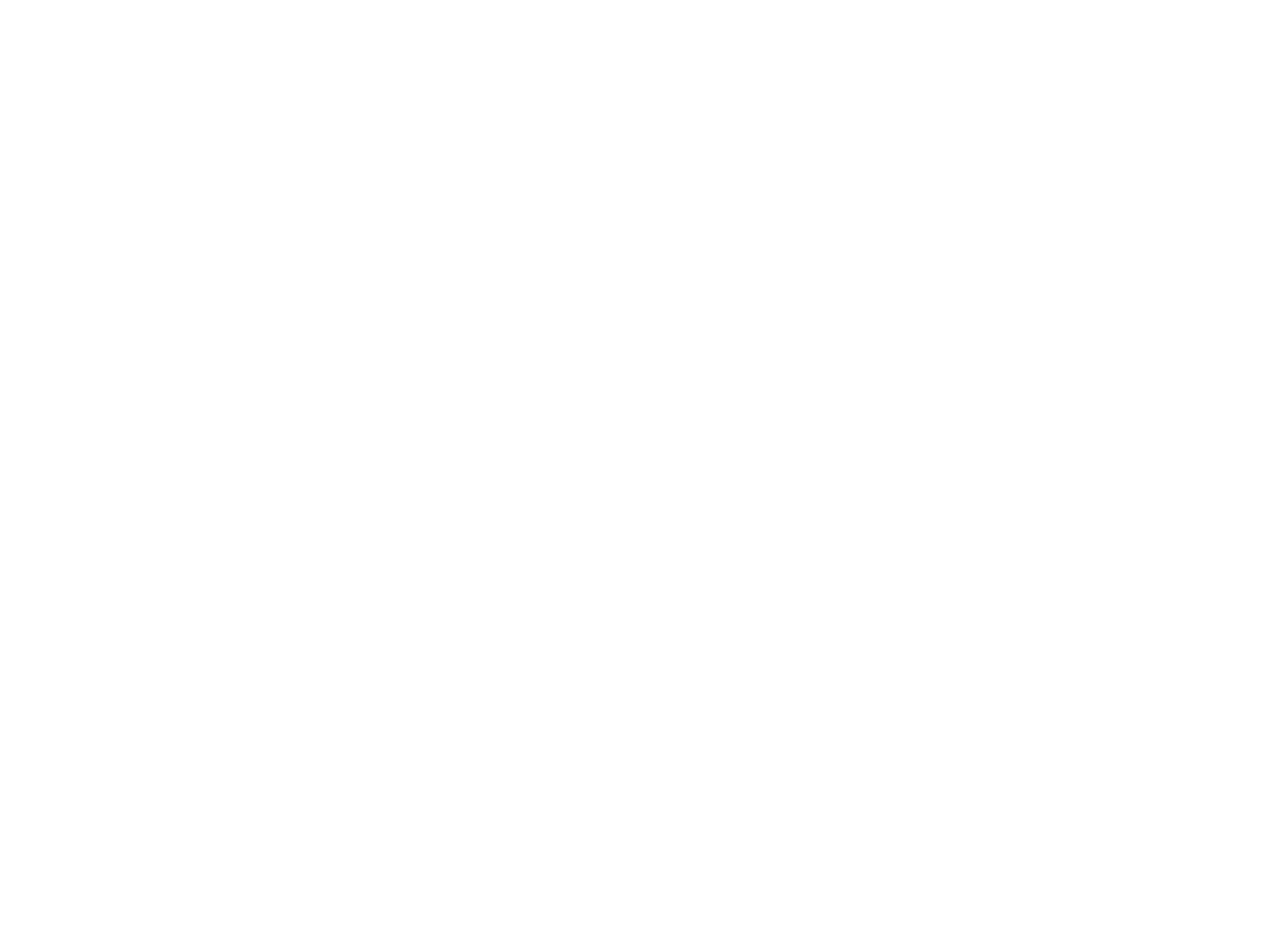
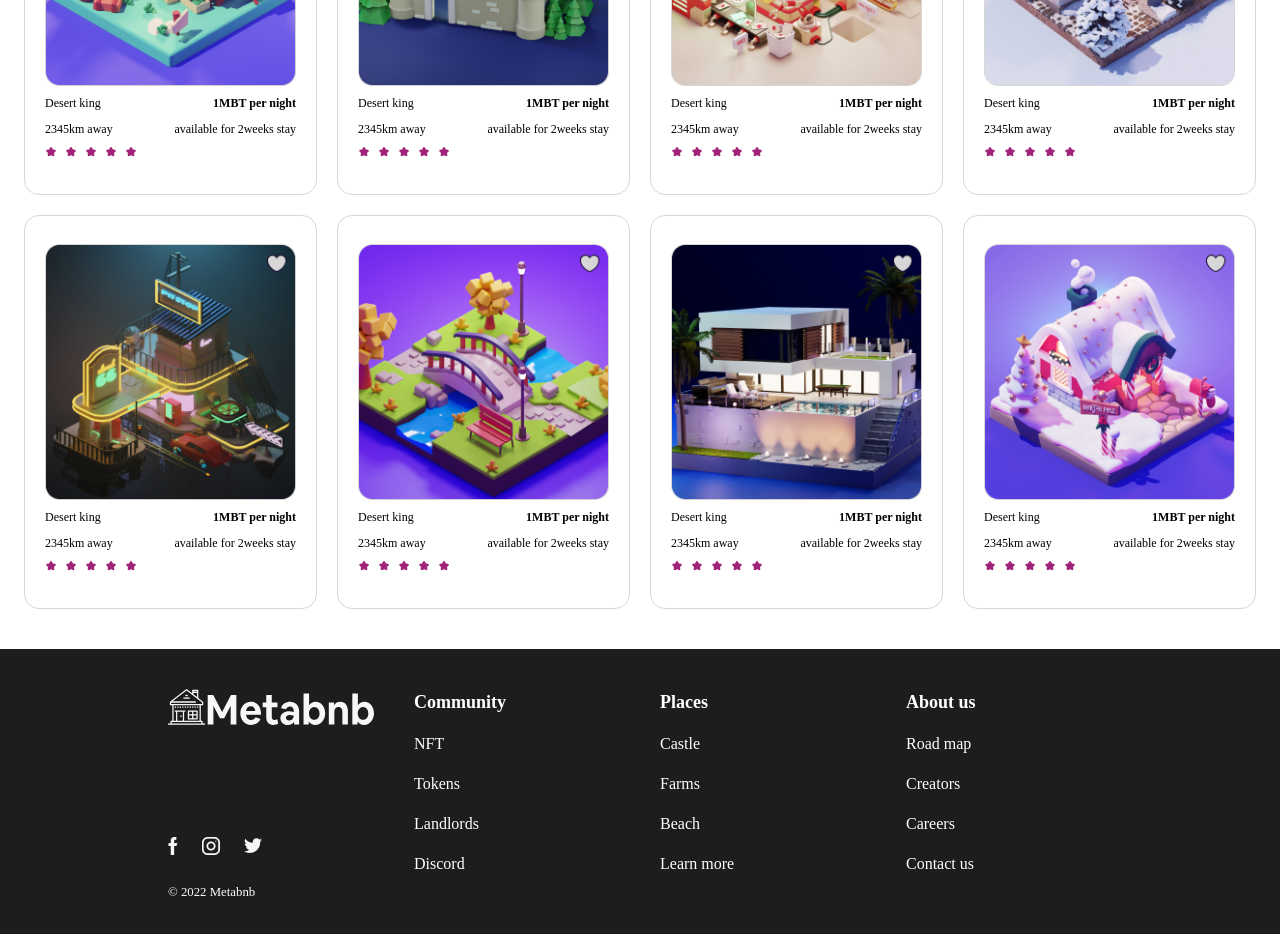
Before and after one commit to Dubjay18/Metabnb, a React (Create React App) app: page /placeToStay in a window 1280 px wide. Before the commit this address had no page. Shown: the part 1260-2194 px from the top of the page. Before the commit the page ends 800 px from the top, so only its background shows below. Built offline with nearby package versions, Linux system fonts and the light colour scheme; a web font is replaced by a local one.

Commit message:
second commit

```diff
--- a/src/App.js
+++ b/src/App.js
@@ -13,7 +13,7 @@
 
       <Routes>
         <Route path='/' element={<Main />} />
-        <Route path='/Nfts' element={<NFTs />} />
+        <Route path='/placeToStay' element={<NFTs />} />
       </Routes>
     </div>
   );
--- a/src/components/Footer.jsx
+++ b/src/components/Footer.jsx
@@ -22,24 +22,48 @@
           <p className='text-[18px] font-[700]'>
             Community
           </p>
-          <p className='font-[400] text-14px'>NFT</p>
-          <p className='font-[400] text-14px'>Tokens</p>
-          <p className='font-[400] text-14px'>Landlords</p>
-          <p className='font-[400] text-14px'>Discord</p>
+          <p className='font-[400] text-14px cursor-pointer hover:underline'>
+            NFT
+          </p>
+          <p className='font-[400] text-14px cursor-pointer hover:underline'>
+            Tokens
+          </p>
+          <p className='font-[400] text-14px cursor-pointer hover:underline'>
+            Landlords
+          </p>
+          <p className='font-[400] text-14px cursor-pointer hover:underline'>
+            Discord
+          </p>
         </div>
         <div className='flex flex-col gap-4'>
           <p className='text-[18px] font-[700]'>Places</p>
-          <p className='font-[400] text-14px'>Castle</p>
-          <p className='font-[400] text-14px'>Farms</p>
-          <p className='font-[400] text-14px'>Beach</p>
-          <p className='font-[400] text-14px'>Learn more</p>
+          <p className='font-[400] text-14px cursor-pointer hover:underline'>
+            Castle
+          </p>
+          <p className='font-[400] text-14px cursor-pointer hover:underline'>
+            Farms
+          </p>
+          <p className='font-[400] text-14px cursor-pointer hover:underline'>
+            Beach
+          </p>
+          <p className='font-[400] text-14px cursor-pointer hover:underline'>
+            Learn more
+          </p>
         </div>
         <div className='flex flex-col gap-4'>
           <p className='text-[18px] font-[700]'>About us</p>
-          <p className='font-[400] text-14px'>Road map</p>
-          <p className='font-[400] text-14px'>Creators</p>
-          <p className='font-[400] text-14px'>Careers</p>
-          <p className='font-[400] text-14px'>Contact us</p>
+          <p className='font-[400] text-14px cursor-pointer hover:underline'>
+            Road map
+          </p>
+          <p className='font-[400] text-14px cursor-pointer hover:underline'>
+            Creators
+          </p>
+          <p className='font-[400] text-14px cursor-pointer hover:underline'>
+            Careers
+          </p>
+          <p className='font-[400] text-14px cursor-pointer hover:underline'>
+            Contact us
+          </p>
         </div>
       </div>
     </div>
--- a/src/components/Grid.jsx
+++ b/src/components/Grid.jsx
@@ -1,6 +1,6 @@
 import React from "react";
 import Card from "./Card";
-
+import { motion } from "framer-motion";
 const imgArray = [
   "/card1.png",
   "/card2.png",
@@ -18,8 +18,8 @@
   visible: {
     y: 0, // bring it back to nrmal
     transition: {
-      delay: 0.5,
-      when: "beforeChildren", //use this instead of delay
+      delay: 1.5,
+      //use this instead of delay
       staggerChildren: 0.2, //apply stagger on the parent tag
     },
   },
@@ -27,7 +27,7 @@
 
 const itemVariant = {
   hidden: {
-    y: 10, //move out of the site
+    y: -110, //move out of the site
     opacity: 0,
   },
   visible: {
@@ -41,11 +41,19 @@
       <h2 className='font-[700] flex items-center justify-center md:text-[48px] my-10'>
         Inspiration for your next adventure
       </h2>
-      <div className='px-6 grid lg:grid-cols-4 md:grid-cols-2 grid-cols-1 gap-5 w-fit mx-auto'>
+      <motion.div
+        variants={containerVariant}
+        initial='hidden'
+        animate='visible'
+        className='px-6 grid lg:grid-cols-4 md:grid-cols-2 grid-cols-1 gap-5 w-fit mx-auto'>
         {imgArray.map((e, i) => {
-          return <Card img={e} key={i} alt={e} />;
+          return (
+            <motion.div variants={itemVariant} key={i}>
+              <Card img={e} alt={e} />
+            </motion.div>
+          );
         })}
-      </div>
+      </motion.div>
     </div>
   );
 }
--- a/src/components/Layout.jsx
+++ b/src/components/Layout.jsx
@@ -1,4 +1,3 @@
-import { HambergerMenu } from "iconsax-react";
 import React, { useState } from "react";
 import { Link } from "react-router-dom";
 import CustomModal from "./CustomModal";
@@ -33,14 +32,14 @@
             className='cursor-pointer hover:underline'>
             Home
           </Link>
+          <Link
+            to={"/placeToStay"}
+            className='cursor-pointer hover:underline'>
+            Place to stay
+          </Link>
           <li className='cursor-pointer hover:underline'>
-            Place to stay
+            NFTs
           </li>
-          <Link
-            to='/Nfts'
-            className='cursor-pointer hover:underline'>
-            NFTs
-          </Link>
           <li className='cursor-pointer hover:underline'>
             Community
           </li>
@@ -51,7 +50,7 @@
             background:
               "linear-gradient(90deg, #A02279 11.45%, #A02279 11.45%)",
           }}
-          className='rounded-[10px] lg:block hidden text-white md:text-[16px] md:px-5 md:py-3 py-1 px-2 text-[14px] '>
+          className='hover:opacity-75 transition-all duration-500 hover:scale-95 rounded-[10px] lg:block hidden text-white md:text-[16px] md:px-5 md:py-3 py-1 px-2 text-[14px] '>
           Connect Wallet
         </button>
         {/* <HambergerMenu
@@ -97,16 +96,15 @@
                 className='cursor-pointer hover:underline border-gray-400 my-8 uppercase border-b'>
                 Home
               </Link>
-              <li
+              <Link
+                to='/placeToStay'
                 onClick={() => setIsNavOpen(false)}
                 className='cursor-pointer hover:underline border-gray-400 my-8 uppercase border-b'>
                 Place to stay
+              </Link>
+              <li className='cursor-pointer hover:underline border-gray-400 my-8 uppercase border-b'>
+                NFTs
               </li>
-              <Link
-                to='/Nfts'
-                className='cursor-pointer hover:underline border-gray-400 my-8 uppercase border-b'>
-                NFTs
-              </Link>
               <li
                 onClick={() => setIsNavOpen(false)}
                 className='cursor-pointer hover:underline border-gray-400 my-8 uppercase border-b'>
@@ -122,7 +120,7 @@
                     background:
                       "linear-gradient(90deg, #A02279 11.45%, #A02279 11.45%)",
                   }}
-                  className='rounded-[10px]  text-white md:text-[16px] md:px-5 md:py-3 py-1 px-2 text-[14px] '>
+                  className='hover:opacity-75 transition-all duration-500 hover:scale-95 rounded-[10px]  text-white md:text-[16px] md:px-5 md:py-3 py-1 px-2 text-[14px] '>
                   Connect Wallet
                 </button>
               </li>
@@ -135,7 +133,7 @@
       <style>{`
       .hideMenuNav {
         top: -1000px;
-
+        left: 0;
         position: fixed;
         width: 100%;
         height: 100vh;
--- a/src/components/Section.jsx
+++ b/src/components/Section.jsx
@@ -5,22 +5,23 @@
     <div className='cus-bg py-20 mt-20'>
       <div className='w-[80%] flex items-center md:flex-row flex-col gap-10 mx-auto'>
         <div className='text-white '>
-          <h4 className='md:text-[48px] font-[700] leading-[59.95px]'>
+          <h4 className='md:text-[48px] text-[30px] font-[700] leading-[59.95px]'>
             Metabnb NFTs
           </h4>
-          <p className='text-[18px] leading-[35px]'>
+          <p className='text-[16px] leading-[35px]'>
             Discover our NFT gift cards collection. Loyal
             customers gets amazing gift cards which are
             traded as NFTs. These NFTs gives our cutomer
             access to loads of our exclusive services.
           </p>
+          <br />
           <button
-            className=' font-[400] h-[48px] w-[156px] rounded-[8px]'
+            className='hover:opacity-75 transition-all duration-500 hover:scale-95 font-[400] h-[48px] w-[156px] rounded-[8px]'
             style={{
               background:
                 "linear-gradient(124.4deg, #FFFFFF 10.8%, #FFFFFF 87.34%)",
             }}>
-            <span className='cus-text'>Learn more</span>
+            <span className='cus-text '>Learn more</span>
           </button>
         </div>
         <img
--- a/src/pages/NFTs.jsx
+++ b/src/pages/NFTs.jsx
@@ -2,6 +2,7 @@
 import React from "react";
 import Card from "../components/Card";
 import Layout from "../components/Layout";
+import { motion } from "framer-motion";
 const imgArray = [
   "/card1.png",
   "/card2.png",
@@ -20,6 +21,30 @@
   "/cardn7.png",
   "/cardn8.png",
 ];
+const containerVariant = {
+  hidden: {
+    y: 20, //move out of the site
+  },
+  visible: {
+    y: 0, // bring it back to nrmal
+    transition: {
+      delay: 1.5,
+      //use this instead of delay
+      staggerChildren: 0.2, //apply stagger on the parent tag
+    },
+  },
+};
+
+const itemVariant = {
+  hidden: {
+    y: -110, //move out of the site
+    opacity: 0,
+  },
+  visible: {
+    y: 0, // bring it back to nrmal
+    opacity: 1,
+  },
+};
 function NFTs() {
   return (
     <div>
@@ -38,11 +63,19 @@
             <Setting5 size='20' />
           </li>
         </ul>
-        <div className='px-6 grid lg:grid-cols-4 md:grid-cols-2 grid-cols-1 gap-5 w-fit mx-auto mb-10'>
+        <motion.div
+          variants={containerVariant}
+          initial='hidden'
+          animate='visible'
+          className='px-6 grid lg:grid-cols-4 md:grid-cols-2 grid-cols-1 gap-5 w-fit mx-auto mb-10'>
           {imgArray.map((e, i) => {
-            return <Card img={e} key={i} alt={e} />;
+            return (
+              <motion.div variants={itemVariant} key={i}>
+                <Card img={e} alt={e} />
+              </motion.div>
+            );
           })}
-        </div>
+        </motion.div>
       </Layout>
     </div>
   );
```
